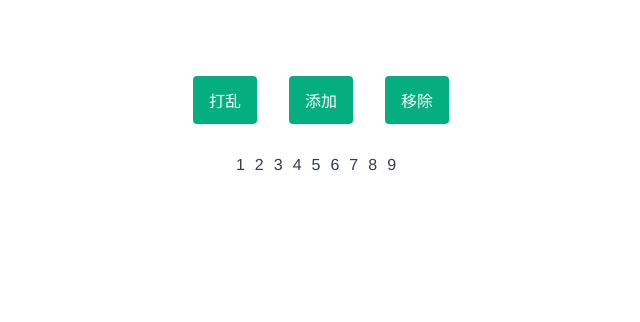
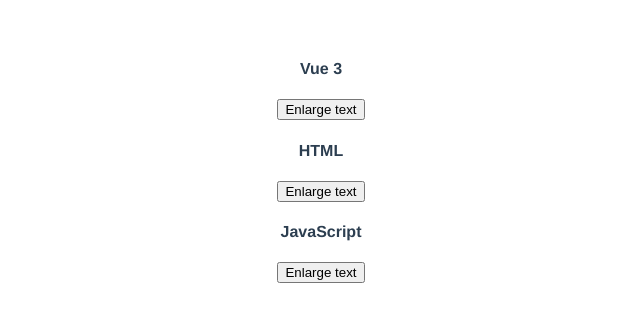
Before and after one commit to Evergarden0101/Vue3book, a Vue app: page / in a window 1280 px wide. Shown: the top 322 px of the page, without its empty margins (319-959 px from the left). Built offline with nearby package versions, Linux system fonts and the light colour scheme.

Commit message:
组件 参数 事件

```diff
--- /dev/null
+++ b/src/components/BlogPost.vue
@@ -0,0 +1,12 @@
+<template>
+  <div class="blog-post">
+    <h4>{{ title }}</h4>
+    <button @click="$emit('enlargeText')">Enlarge text</button>
+  </div>
+</template>
+
+<script>
+export default {
+  props: ["title"],
+};
+</script>
--- /dev/null
+++ b/src/components/componentEvent.vue
@@ -0,0 +1,38 @@
+<template>
+  <div id="app" class="demo">
+    <div :style="{ fontSize: postFontSize + 'em' }">
+      <blog-post
+        v-for="post in posts"
+        :key="post.id"
+        :title="post.title"
+        @enlarge-text="postFontSize += 0.1"
+      >
+      </blog-post>
+    </div>
+  </div>
+</template>
+
+<script>
+import { reactive, toRefs } from "vue";
+import BlogPost from './BlogPost.vue'
+
+export default {
+  components: {
+    BlogPost,
+  },
+  setup() {
+    const data = reactive({
+      posts: [
+        { id: 1, title: "Vue 3" },
+        { id: 2, title: "HTML" },
+        { id: 3, title: "JavaScript" },
+      ],
+      postFontSize: 1,
+    });
+
+    return {
+      ...toRefs(data),
+    };
+  },
+};
+</script>
```
Also changed, not shown: src/components/component.vue (added, +26 -0 lines), src/main.js (+6 -2 lines), 2 other files (tests, documents, lock files or other folders).
